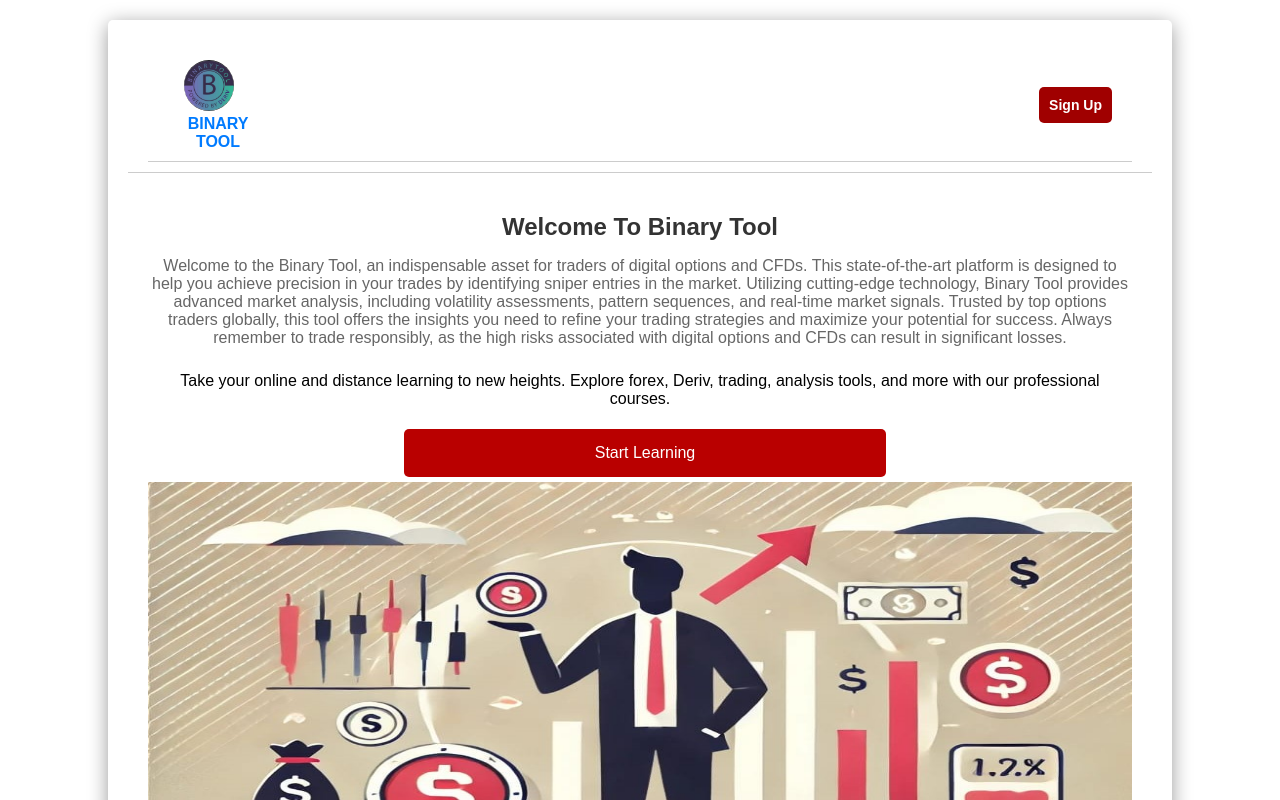
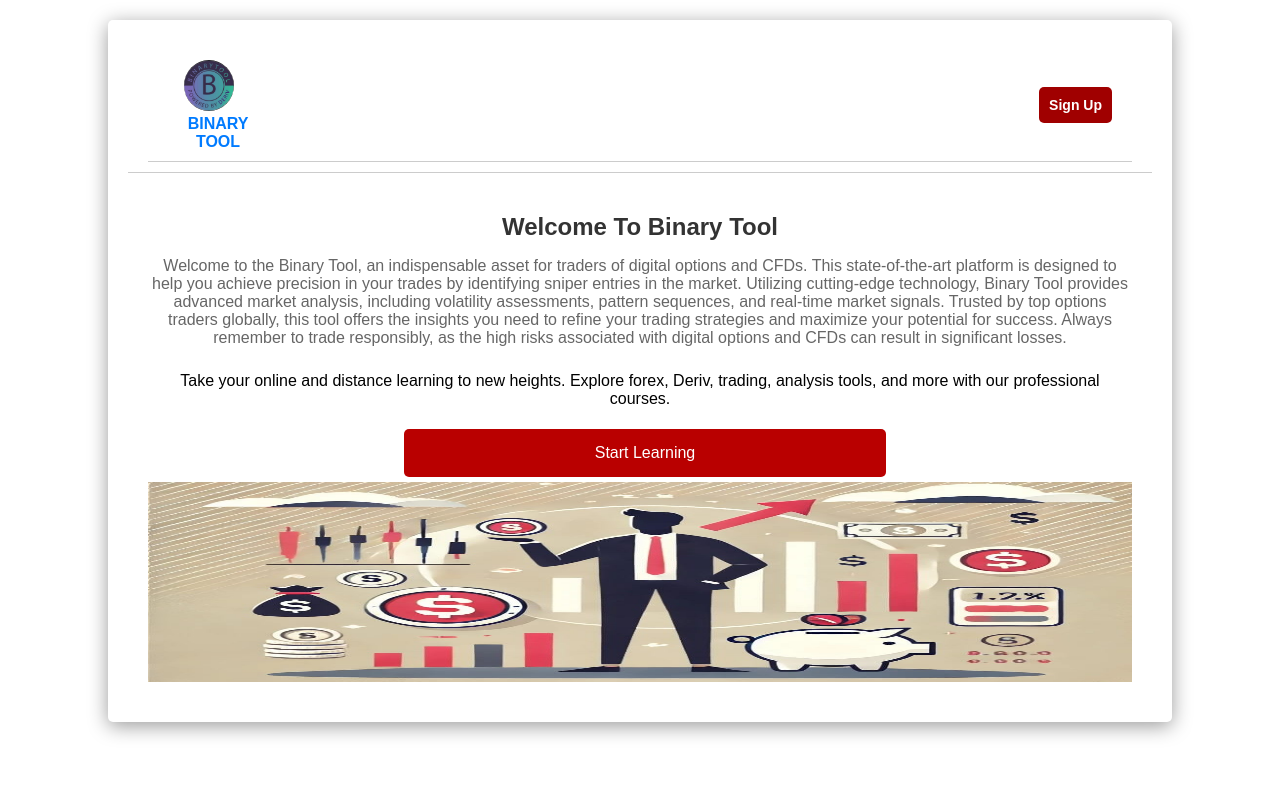
Before and after one commit to wakoTheDev/Deriv-content-page, a React (Create React App) app: page / in a window 1280 px wide. Shown: the top 800 px of the page. Built offline with nearby package versions, Linux system fonts and the light colour scheme.

Commit message:
updated image css

```diff
--- a/src/home.css
+++ b/src/home.css
@@ -135,5 +135,5 @@ body {
 
   .image{
     width: 100%;
-    height: 500px;
+    height: 200px;
   }
```
